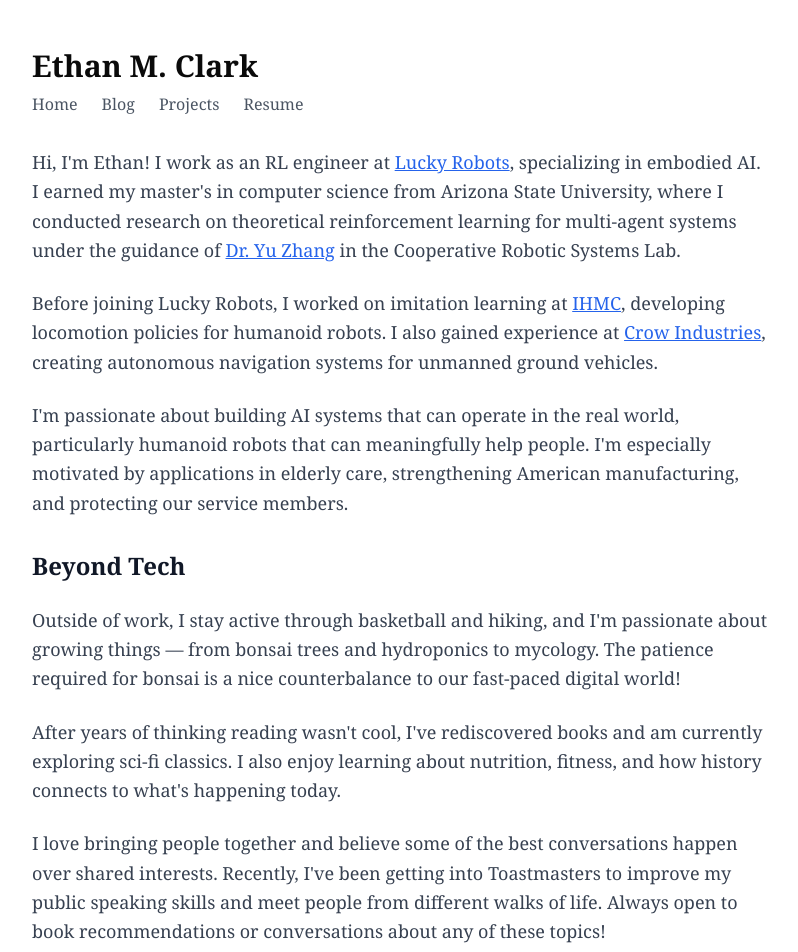
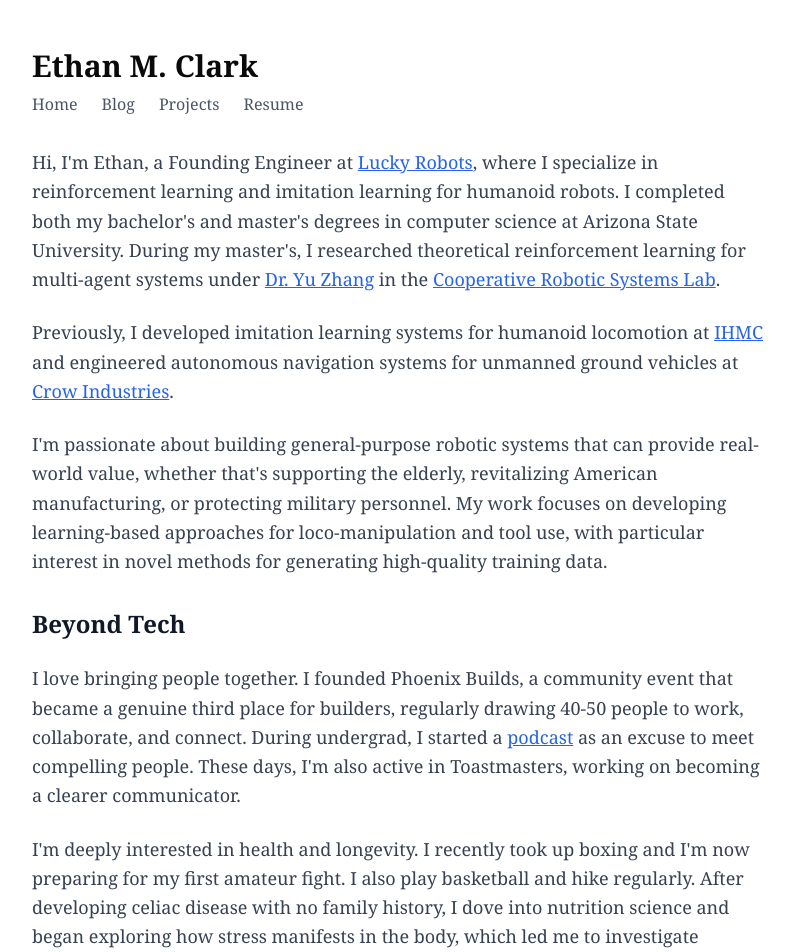
Before and after one commit to ethanmclark1/personal_website, a Next.js app: page / in a window 1280 px wide. Shown: the top 952 px of the page, without its empty margins (240-1038 px from the left). Built offline with nearby package versions, Linux system fonts and the light colour scheme.

Commit message:
update about and beyond tech pages

```diff
--- a/src/components/home/About.tsx
+++ b/src/components/home/About.tsx
@@ -2,18 +2,16 @@ export function About() {
   return (
     <section className="prose prose-lg max-w-none">
       <div className="space-y-6">
-      <p className="leading-relaxed">
-          Hi, I'm Ethan! I work as an RL engineer at <a href="https://www.luckyrobots.com/" target="_blank" rel="noopener noreferrer" className="text-blue-600 hover:text-blue-800 hover:underline">Lucky Robots</a>, specializing in embodied AI.
-          I earned my master's in computer science from Arizona State University,
-          where I conducted research on theoretical reinforcement learning for multi-agent systems under the guidance of <a href="https://www.public.asu.edu/~yzhan442/" target="_blank" rel="noopener noreferrer" className="text-blue-600 hover:text-blue-800 hover:underline">Dr. Yu Zhang</a> in the Cooperative Robotic Systems Lab.
+        <p className="leading-relaxed">
+          Hi, I'm Ethan, a Founding Engineer at <a href="https://www.luckyrobots.com/" target="_blank" rel="noopener noreferrer" className="text-blue-600 hover:text-blue-800 hover:underline">Lucky Robots</a>, where I specialize in reinforcement learning and imitation learning for humanoid robots.
+          I completed both my bachelor's and master's degrees in computer science at Arizona State University.
+          During my master's, I researched theoretical reinforcement learning for multi-agent systems under <a href="https://www.public.asu.edu/~yzhan442/" target="_blank" rel="noopener noreferrer" className="text-blue-600 hover:text-blue-800 hover:underline">Dr. Yu Zhang</a> in the <a href="https://www.public.asu.edu/~yzhan442/CRS.html" target="_blank" rel="noopener noreferrer" className="text-blue-600 hover:text-blue-800 hover:underline">Cooperative Robotic Systems Lab</a>.
         </p>
         <p className="leading-relaxed">
-          Before joining Lucky Robots, I worked on imitation learning at <a href="https://robots.ihmc.us/" target="_blank" rel="noopener noreferrer" className="text-blue-600 hover:text-blue-800 hover:underline">IHMC</a>,
-          developing locomotion policies for humanoid robots. I also gained experience at <a href="https://www.crowindustriesinc.com/" target="_blank" rel="noopener noreferrer" className="text-blue-600 hover:text-blue-800 hover:underline">Crow Industries</a>, creating autonomous navigation systems for unmanned ground vehicles.
+          Previously, I developed imitation learning systems for humanoid locomotion at <a href="https://robots.ihmc.us/" target="_blank" rel="noopener noreferrer" className="text-blue-600 hover:text-blue-800 hover:underline">IHMC</a> and engineered autonomous navigation systems for unmanned ground vehicles at <a href="https://www.crowindustriesinc.com/" target="_blank" rel="noopener noreferrer" className="text-blue-600 hover:text-blue-800 hover:underline">Crow Industries</a>.
         </p>
         <p className="leading-relaxed">
-          I'm passionate about building AI systems that can operate in the real world, particularly humanoid robots that can meaningfully help people.
-          I'm especially motivated by applications in elderly care, strengthening American manufacturing, and protecting our service members.
+          I'm passionate about building general-purpose robotic systems that can provide real-world value, whether that's supporting the elderly, revitalizing American manufacturing, or protecting military personnel. My work focuses on developing learning-based approaches for loco-manipulation and tool use, with particular interest in novel methods for generating high-quality training data.
         </p>
       </div>
     </section>
--- a/src/components/home/BeyondTech.tsx
+++ b/src/components/home/BeyondTech.tsx
@@ -4,19 +4,25 @@ export function BeyondTech() {
       <h2 className="text-2xl font-semibold mb-6">Beyond Tech</h2>
       <div className="space-y-6">
         <p className="leading-relaxed">
-        Outside of work, I stay active through basketball and hiking,
-        and I'm passionate about growing things — from bonsai trees and hydroponics to mycology.
-        The patience required for bonsai is a nice counterbalance to our fast-paced digital world!
+          I love bringing people together. I founded Phoenix Builds, a community event that became a genuine
+          third place for builders, regularly drawing 40-50 people to work, collaborate, and connect. During undergrad, I
+          started a <a href="https://open.spotify.com/show/5mmKM5FcamoamUu9fflTnw?si=f9c285411c4d4f2b" target="_blank" rel="noopener noreferrer" className="text-blue-600 hover:text-blue-800 hover:underline">podcast</a> as
+          an excuse to meet compelling people. These days, I'm also active in Toastmasters,
+          working on becoming a clearer communicator.
         </p>
         <p className="leading-relaxed">
-        After years of thinking reading wasn't cool,
-        I've rediscovered books and am currently exploring sci-fi classics.
-        I also enjoy learning about nutrition, fitness, and how history connects to what's happening today.
+          I'm deeply interested in health and longevity. I recently took up boxing
+          and I'm now preparing for my first amateur fight. I also play basketball and
+          hike regularly. After developing celiac disease with no family history,
+          I dove into nutrition science and began exploring how stress manifests in the body, which led me
+          to investigate somatic therapy and the intimate connections between mind and body.
         </p>
         <p className="leading-relaxed">
-        I love bringing people together and believe some of the best conversations happen over shared interests.
-        Recently, I've been getting into Toastmasters to improve my public speaking skills and meet people from different walks of life.
-        Always open to book recommendations or conversations about any of these topics!
+          In the classic explore-exploit dilemma, I lean heavily toward exploration. I grow bonsai trees and experiment
+          with hydroponics and mycology, finding that these slow, deliberate pursuits provide a counterweight
+          to our hyperconnected age. I've also rediscovered reading after a 15-year hiatus.
+          I'm currently making my way through literary classics like Dostoevsky, alongside sci-fi favorites like the Dune series and Ender's Quintet.
+          Always happy to trade recommendations.
         </p>
       </div>
     </section>
--- a/src/content/posts/100-things.mdx
+++ b/src/content/posts/100-things.mdx
@@ -5,7 +5,7 @@ date: "2025-01-07"
 
 Inspired by Chip Huyen's [List 100](https://huyenchip.com/list-100/), I decided to make my own list of 100 things that I want to do before I die.
 
-Progress as of 2025-01-07: 8/68
+Progress as of 2025-01-07: 9/68
 
 1. Get married with my grandmother in attendance
 2. Become a dad
@@ -50,7 +50,7 @@ Progress as of 2025-01-07: 8/68
 41. Visit Mexico City
 42. Be an extra in a movie
 43. Start a company
-44. Start a podcast
+44. ~~Start a podcast~~
 45. Write a book
 46. Run a marathon
 47. Do an Iron Man
```
Also changed, not shown: 1 other file (tests, documents, lock files or other folders). Lines whose indentation alone changed are shown as unchanged.
